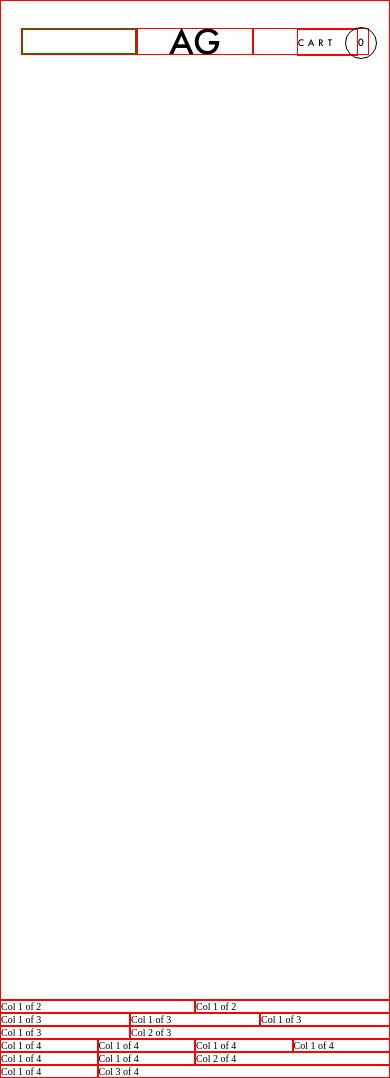
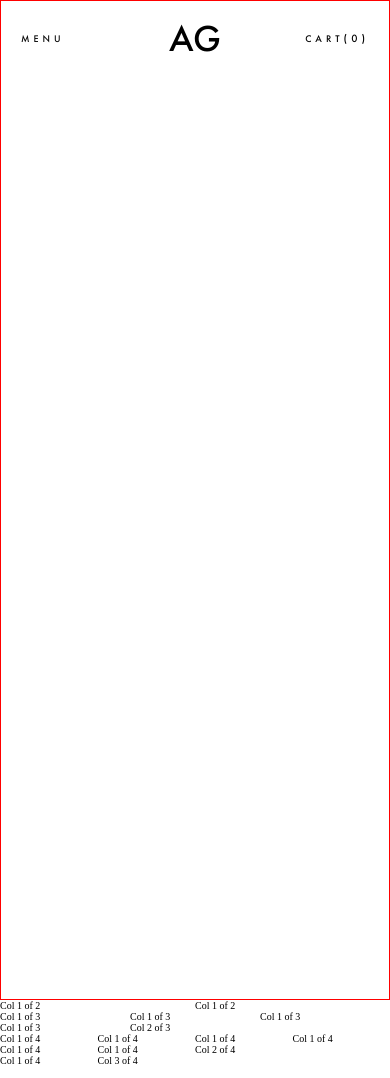
Before and after one commit to webAnatoly/t-geexHtml, a website: page frontend/index.html in a window 390 px wide. Drawn offline with nearby package versions, Linux system fonts and the light colour scheme; files that its build step writes are made by us from their sources.

Commit message:
доделал респонсив для header

```diff
--- a/frontend/index.html
+++ b/frontend/index.html
@@ -25,7 +25,9 @@
                 <li class="nav__item"><a href="#" class="nav__link">culture</a></li>
               </ul>
             </nav>
-            <div class="header__menu-container--mobile"></div>
+            <div class="header__menu-container-mobile">
+              <a href="#">menu</a>
+            </div>
           </div>
         </div>
         <div class="col-1-of-3">
--- a/frontend/scss/abstracts/_mixins.scss
+++ b/frontend/scss/abstracts/_mixins.scss
@@ -5,3 +5,9 @@
     clear: both;
   }
 }
+
+@mixin font-style-1 {
+  line-height: 2.5rem;
+  letter-spacing: .4rem;
+  text-transform: uppercase;
+}
--- a/frontend/scss/components/_nav.scss
+++ b/frontend/scss/components/_nav.scss
@@ -22,9 +22,7 @@
 
   &__link {
     font-family: "Futura PT Medium", $font-futura-callback;
-    line-height: 2.5rem;
-    letter-spacing: .4rem;
-    text-transform: uppercase;
+    @include font-style-1;
   }
 
 }
--- a/frontend/scss/layout/_grid.scss
+++ b/frontend/scss/layout/_grid.scss
@@ -4,8 +4,6 @@
   &:not(:last-child) {
     margin-bottom: $gutter-vertical;
   }
-
-  &>div { border: 1px solid red };
 
   @include clearfix;
 
--- a/frontend/scss/layout/_header.scss
+++ b/frontend/scss/layout/_header.scss
@@ -1,27 +1,28 @@
 .header {
   padding: 4.7rem 10rem;
 
-  @media only screen and (max-width: 93.75em) { // 1500 / 16 = 93.75
-    padding: 4.7rem 8rem;
-  }
-  @media only screen and (max-width: 78.12em) { // 1250 / 16 = 78.125
-    padding: 2.7rem 2rem;
-  }
+  @media only screen and (max-width: 93.75em) { padding: 4.7rem 8rem; } // 1500 / 16 = 93.75
+  @media only screen and (max-width: 78.12em) { padding: 2.5rem 2rem; } // 1250 / 16 = 78.125
 
   &__menu-container {
     height: 2.5rem;
     width: 67.28rem;
-    border: 1px solid green;
 
     // ширина меню-контейнера невидима, но налезает на логотип при респонсиве, поэтому решил её тоже менять
-    @media only screen and (max-width: 101.25em) { // 1620 / 16 = 101.25
-      width: 54rem;
+    @media only screen and (max-width: 101.25em) { width: 54rem; } // 1620 / 16 = 101.25
+    @media only screen and (max-width: 81.25em) { width: 47rem; } // 1300 / 16 = 81.25
+    @media only screen and (max-width: 62.5em) { width: 100%; } // 1000 / 16 = 62.5
+
+    &-mobile {
+
+      & > a {
+        font-family: "Futura PT Medium", $font-futura-callback;
+        @include font-style-1;
       }
-    @media only screen and (max-width: 81.25em) { // 1300 / 16 = 81.25
-      width: 45rem;
+
+      @media only screen and (min-width: 62.5em) { // 1000 / 16 = 62.5
+        display: none; // скрывать кнопку "меню" в десктопе
       }
-    @media only screen and (max-width: 62.5em) { // 1000 / 16 = 62.5
-      width: 100%;
     }
   }
 
@@ -49,9 +50,13 @@
 
     &__text {
       display: inline-block;
-      text-align: left;
-      border: 1px solid red;
+      text-align: left;;
       width: 6.1rem;
+
+      @media only screen and (max-width: 62.5em) { // 1000 / 16 = 62.5
+        text-align: right;
+        width: 5rem;
+      }
     }
 
     &__digit {
@@ -60,16 +65,27 @@
       font-family: "Futura PT Medium", $font-futura-callback;
       font-size: 1.1rem;
 
+      @media only screen and (max-width: 62.5em) { // 1000 / 16 = 62.5
+        &:before { content: '('; }
+        &:after { content: ')'; }
+      }
+
       &:after {
+        // круг вокруг цифры начать показывать с ширины 1000px
+        @media only screen and (min-width: 62.5em) { // 1000 / 16 = 62.5
           content:'';
           height: 3.2rem;
           width: 3.2rem;
           border-radius: 50%;
-        top: -.31rem;
+          top: -.4rem;
           left: -1.3rem;
           position: absolute;
+          border: 1px solid black;
+        border: 1px solid black;
           border: 1px solid black;
         }
       }
     }
   }
+
+}
```
Lines whose indentation alone changed are shown as unchanged.
